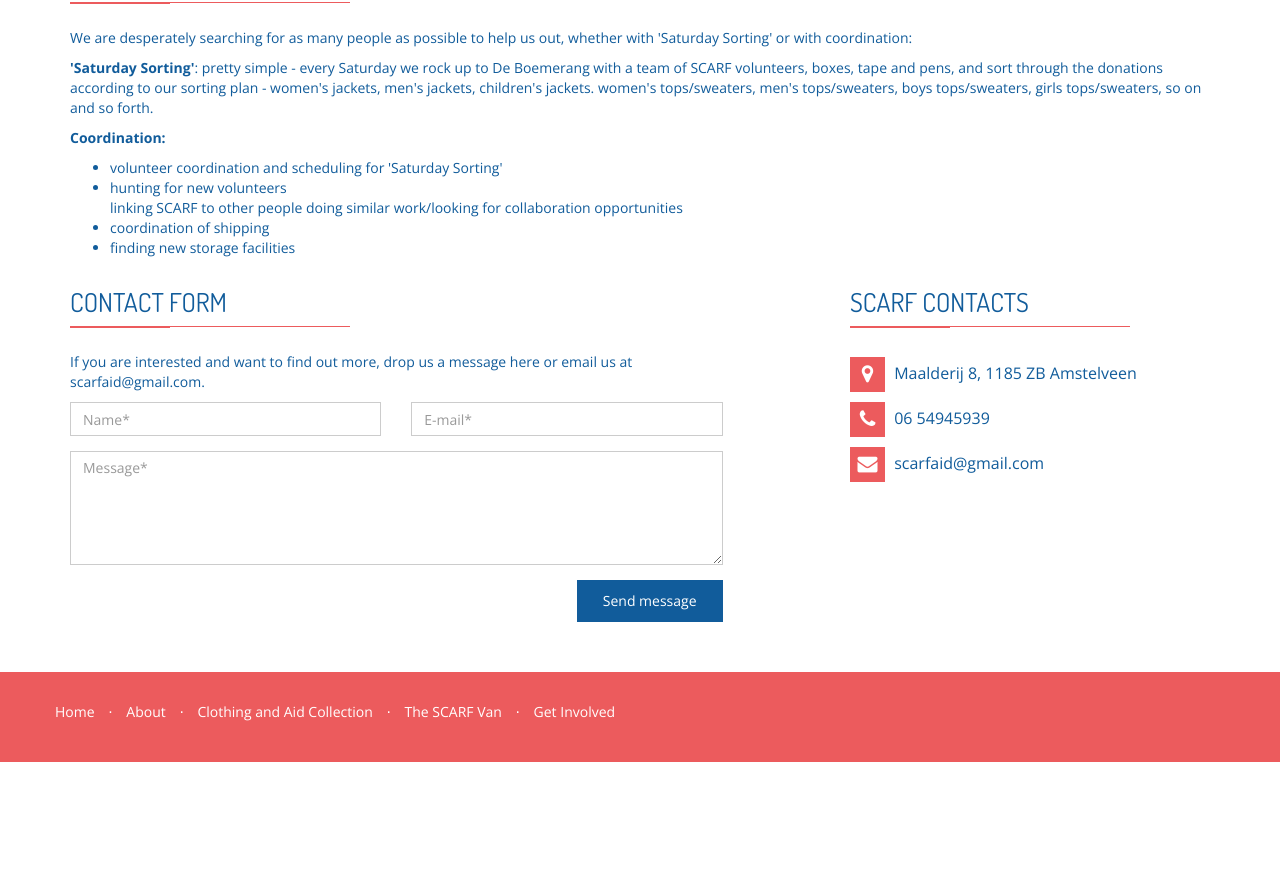
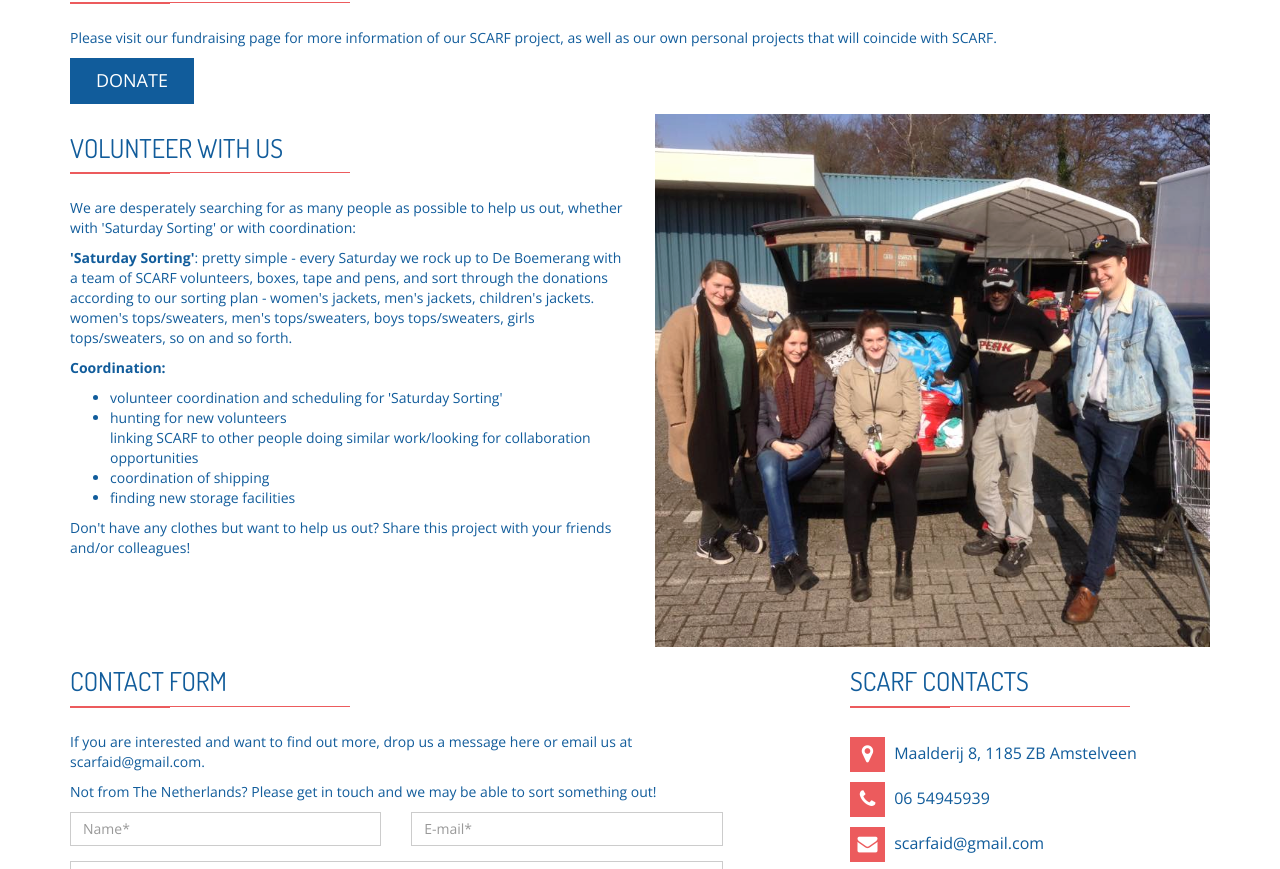
Before and after one commit to imtiffanyyu/Scarf, a plain HTML site: page getinvolved.html in a window 1280 px wide. Shown: the part 382-1251 px from the top of the page. Before the commit the page ends 1144 px from the top, so only its background shows below. Drawn offline with nearby package versions, Linux system fonts and the light colour scheme; some packages are replaced by stand-ins of ours.

Commit message:
Added donate button

```diff
--- a/getinvolved.html
+++ b/getinvolved.html
@@ -138,7 +138,16 @@
 
 			<div class="row">
                 <div class="col-md-12">
+                    <h2 class="title-style-2">DONATE <span class="title-under"></span></h2>
 
+                    <p>
+                        Please visit our fundraising page for more information of our SCARF project, as well as our own personal projects that will coincide with SCARF.
+                    </p>
+                    <p>
+                    <a href="https://www.gofundme.com/scarf" target="_blank" class="btn btn-lg btn-primary">DONATE</a>
+                    </p>
+                </div>
+                <div class="col-md-6">
                     <h2 class="title-style-2">VOLUNTEER WITH US <span class="title-under"></span></h2>
 
                     <p>
@@ -160,6 +169,15 @@
                     </ul>
 
                     </p>
+                    <p>
+                        Don't have any clothes but want to help us out? Share this project with your friends and/or colleagues!
+                    </p>
+
+                </div>
+
+                <div class="col-md-6">
+
+                    <img src="assets/images/get-involved-image.jpg" alt="" class="img-responsive">
 
                 </div>
 
@@ -167,6 +185,7 @@
 
 					<h2 class="title-style-2">CONTACT FORM <span class="title-under"></span></h2>
                     <p>If you are interested and want to find out more, drop us a message here or email us at <a href="mailto:scarfaid@gmail.com">scarfaid@gmail.com</a>.</p>
+                    <p>Not from The Netherlands? Please get in touch and we may be able to sort something out! </p>
 
 					<form action="php/mail.php" class="contact-form ajax-form">
 
@@ -222,6 +241,7 @@
 							<li class="contact-item"> <span class="contact-icon"> <i class="fa fa-phone"></i></span> 06 54945939</li>
 
 							<li class="contact-item"> <span class="contact-icon"> <i class="fa fa-envelope"></i></span> scarfaid@gmail.com</li>
+                            <li class="contact-item"><span class="contact-icon"><a href="http://facebook.com/scarfaid"><i class="fa fa-facebook"></i></a></span><span class="contact-icon"><a href="http://facebook.com/scarfnl"><i class="fa fa-facebook"></i></a></span></li>
 						</ul>
 					</div>
 
```
Also changed, not shown: assets/images/get-involved-image.jpg (added), 3 other files.
